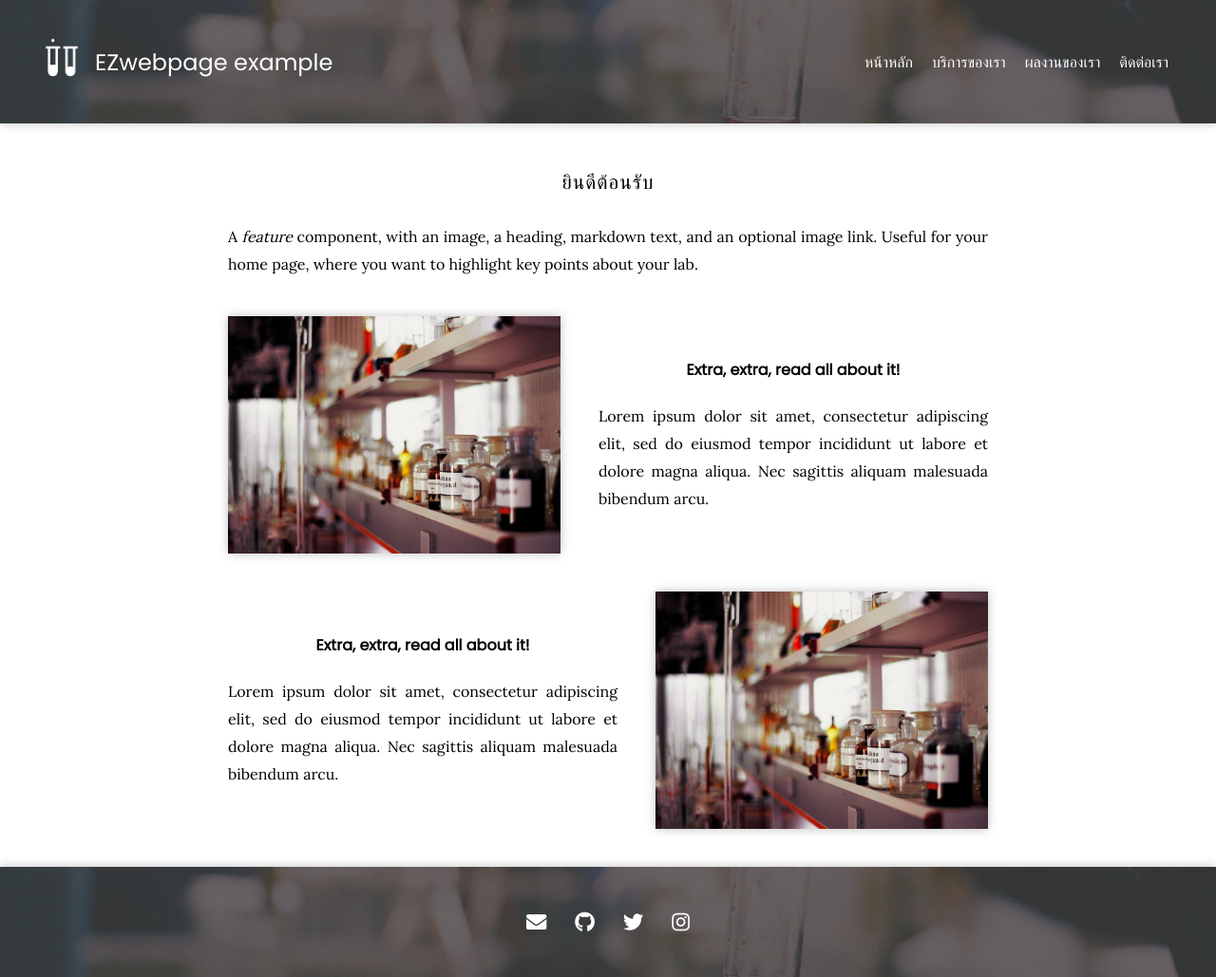
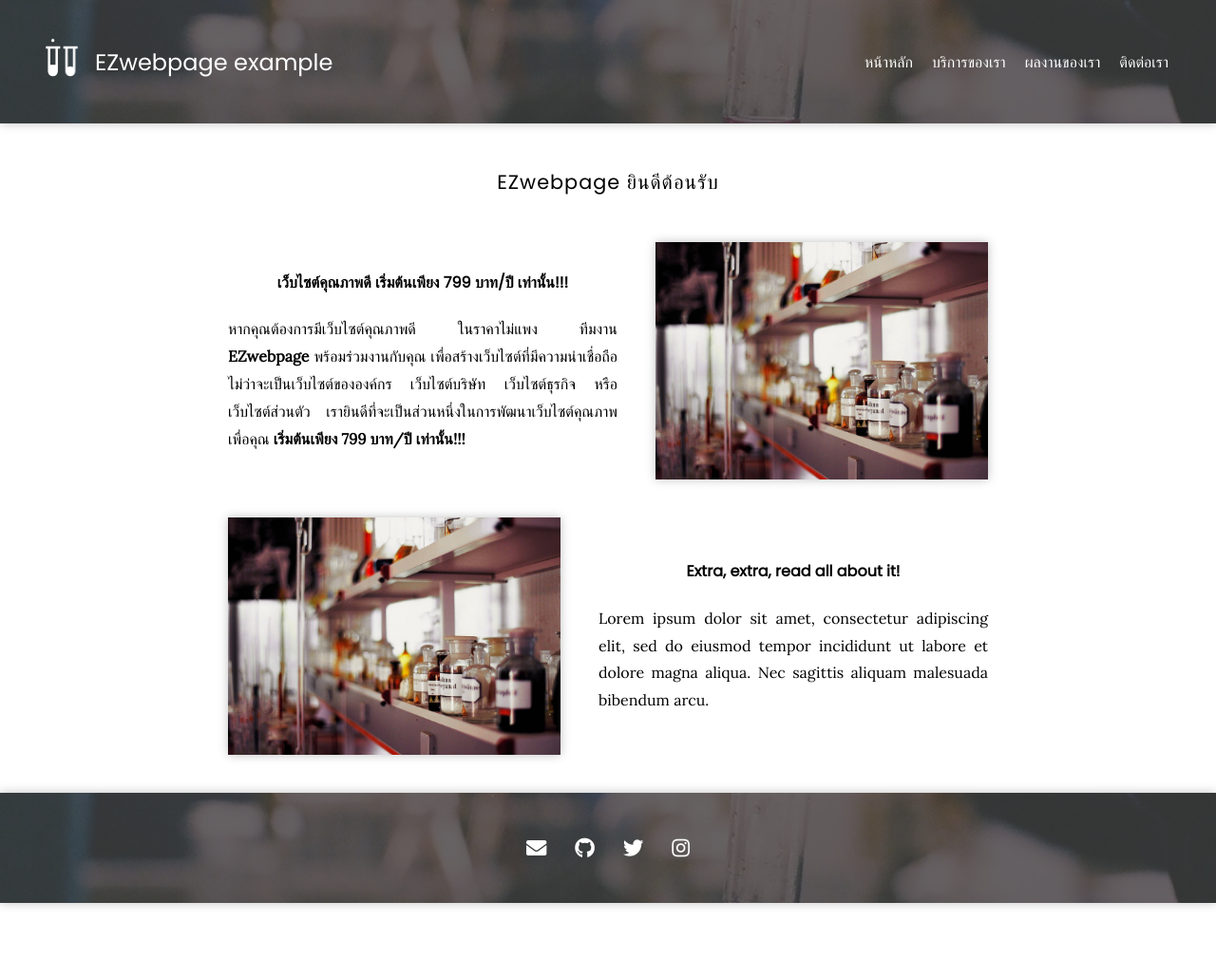
Before and after one commit to EZwebpage/Showcase, a Jekyll site: the page built from index.md, in a window 1280 px wide. Shown: the whole page at 95% size. Built offline with Jekyll 4.4.1, drawn with Linux system fonts in a browser that asks for light colours; nearby versions of some CDN libraries.

Commit message:
Update index.md

```diff
--- a/index.md
+++ b/index.md
@@ -2,20 +2,16 @@
 title: Home
 ---
 
-## ยินดีต้อนรับ
-
-A _feature_ component, with an image, a heading, markdown text, and an optional image link.
-Useful for your home page, where you want to highlight key points about your lab.
+## EZwebpage ยินดีต้อนรับ
 
 {% capture text %}
-Lorem ipsum dolor sit amet, consectetur adipiscing elit, sed do eiusmod tempor incididunt ut labore et dolore magna aliqua.
-Nec sagittis aliquam malesuada bibendum arcu.
+หากคุณต้องการมีเว็บไซต์คุณภาพดี ในราคาไม่แพง ทีมงาน **EZwebpage** พร้อมร่วมงานกับคุณ เพื่อสร้างเว็บไซต์ที่มีความน่าเชื่อถือ ไม่ว่าจะเป็นเว็บไซต์ขององค์กร เว็บไซต์บริษัท เว็บไซต์ธุรกิจ หรือ เว็บไซต์ส่วนตัว เรายินดีที่จะเป็นส่วนหนึ่งในการพัฒนาเว็บไซต์คุณภาพเพื่อคุณ **เริ่มต้นเพียง 799 บาท/ปี เท่านั้น!!!**
 {% endcapture %}
 {%
   include feature.html
   image="images/laboratory.jpg"
   link="resources"
-  heading="Extra, extra, read all about it!"
+  heading="เว็บไซต์คุณภาพดี เริ่มต้นเพียง 799 บาท/ปี เท่านั้น!!!"
   text=text
 %}
 
```
